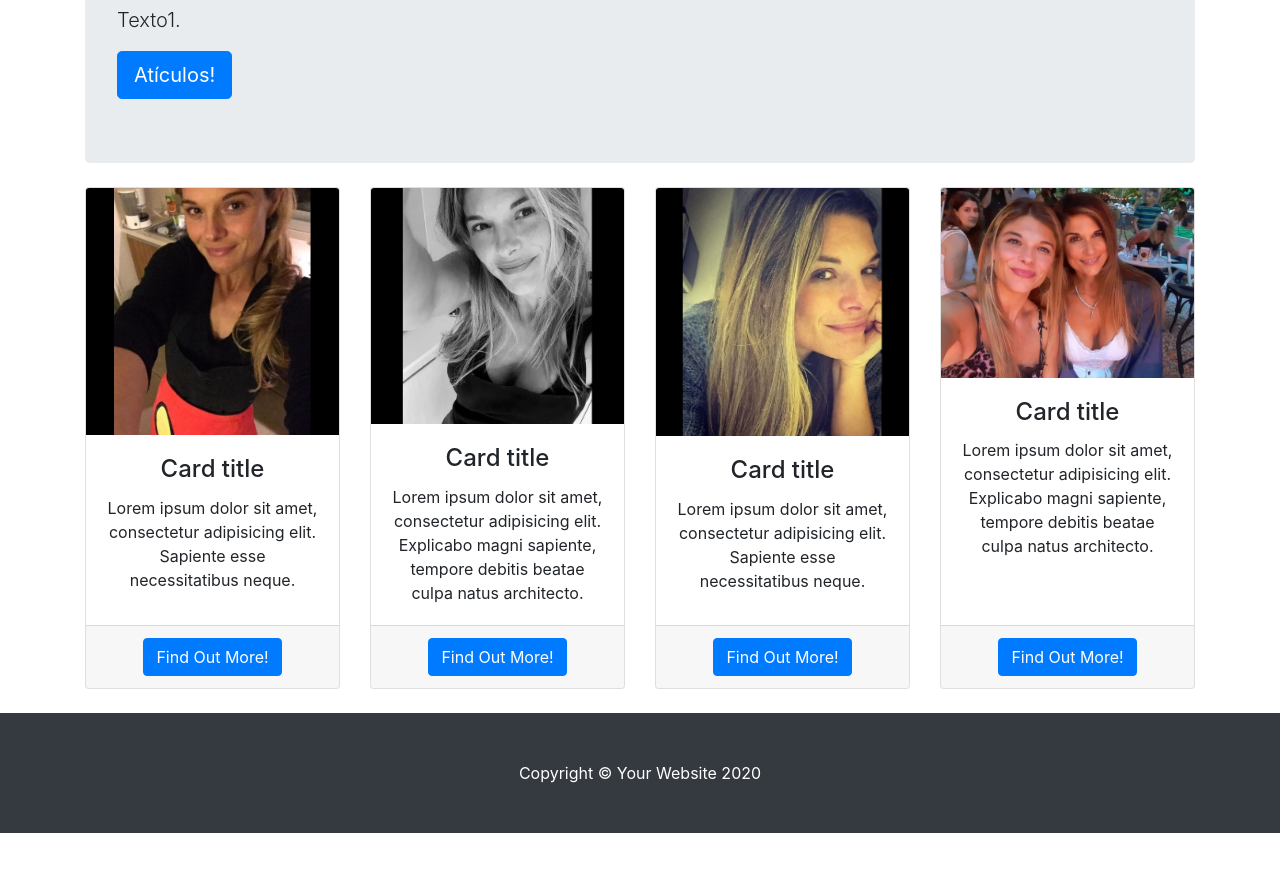
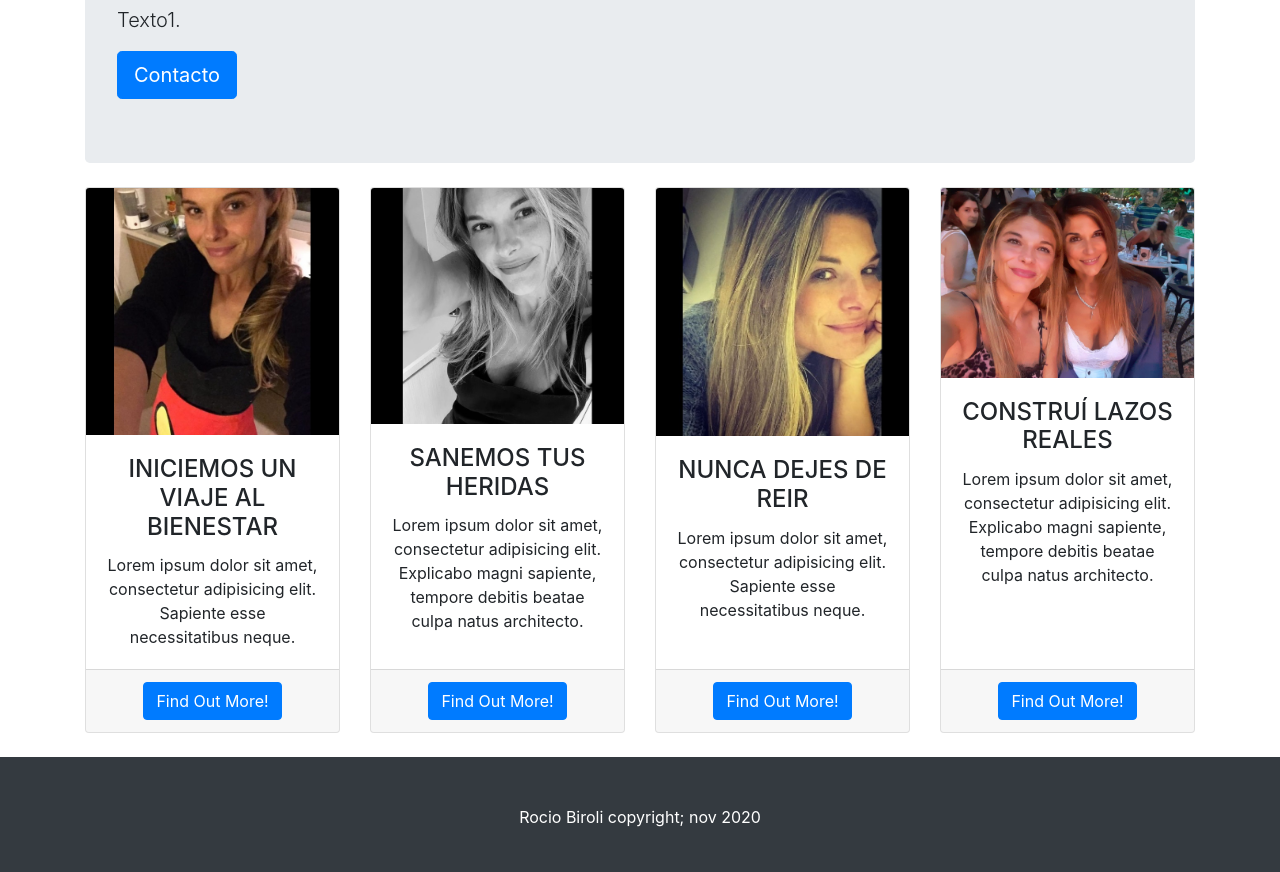
Before and after one commit to jadosfer/Rocio-Biroli-Camino-al-Bienestar, a website: page index.html in a window 1280 px wide. Shown: the part 320-1192 px from the top of the page. Before the commit the page ends 1153 px from the top, so only its background shows below. Drawn offline with Linux system fonts and the light colour scheme.

Commit message:
Update index.html

```diff
--- a/index.html
+++ b/index.html
@@ -55,7 +55,7 @@
     <header class="jumbotron my-4">
       <h1 class="display-3">Rocio Biroli Camino al Bienestar</h1>
       <p class="lead">Texto1.</p>
-      <a href="#" class="btn btn-primary btn-lg">Atículos!</a>
+      <a href="#" class="btn btn-primary btn-lg">Contacto</a>
     </header>
 
     <!-- Page Features -->
@@ -65,7 +65,7 @@
         <div class="card h-100">
           <img class="card-img-top" src="rocio1BG.jpg" alt="">
           <div class="card-body">
-            <h4 class="card-title">Card title</h4>
+            <h4 class="card-title">INICIEMOS UN VIAJE AL BIENESTAR</h4>
             <p class="card-text">Lorem ipsum dolor sit amet, consectetur adipisicing elit. Sapiente esse necessitatibus neque.</p>
           </div>
           <div class="card-footer">
@@ -78,7 +78,7 @@
         <div class="card h-100">
           <img class="card-img-top" src="ro2.jpg" alt="">
           <div class="card-body">
-            <h4 class="card-title">Card title</h4>
+            <h4 class="card-title">SANEMOS TUS HERIDAS</h4>
             <p class="card-text">Lorem ipsum dolor sit amet, consectetur adipisicing elit. Explicabo magni sapiente, tempore debitis beatae culpa natus architecto.</p>
           </div>
           <div class="card-footer">
@@ -91,7 +91,7 @@
         <div class="card h-100">
           <img class="card-img-top" src="ro3.jpg" alt="">
           <div class="card-body">
-            <h4 class="card-title">Card title</h4>
+            <h4 class="card-title">NUNCA DEJES DE REIR</h4>
             <p class="card-text">Lorem ipsum dolor sit amet, consectetur adipisicing elit. Sapiente esse necessitatibus neque.</p>
           </div>
           <div class="card-footer">
@@ -104,7 +104,7 @@
         <div class="card h-100">
           <img class="card-img-top" src="ro4.jpeg" alt="">
           <div class="card-body">
-            <h4 class="card-title">Card title</h4>
+            <h4 class="card-title">CONSTRUÍ LAZOS REALES</h4>
             <p class="card-text">Lorem ipsum dolor sit amet, consectetur adipisicing elit. Explicabo magni sapiente, tempore debitis beatae culpa natus architecto.</p>
           </div>
           <div class="card-footer">
@@ -122,7 +122,7 @@
   <!-- Footer -->
   <footer class="py-5 bg-dark">
     <div class="container">
-      <p class="m-0 text-center text-white">Copyright &copy; Your Website 2020</p>
+      <p class="m-0 text-center text-white">Rocio Biroli copyright; nov 2020</p>
     </div>
     <!-- /.container -->
   </footer>
```
